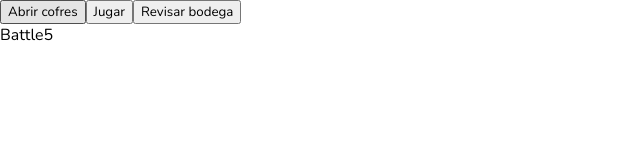
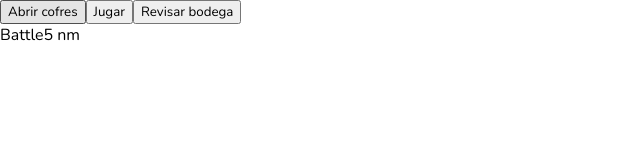
Before and after one commit to farriagadal/fantasylegends, a Next.js app: page / in a window 1280 px wide. Both pictures are taken after a click on the button "Jugar". Shown: the top 160 px of the page, without its empty margins (0-640 px from the left). Built offline with nearby package versions, Linux system fonts and the light colour scheme.

Commit message:
Mensaje de commit auto 3

```diff
--- a/src/components/Battle/index.tsx
+++ b/src/components/Battle/index.tsx
@@ -4,7 +4,7 @@ const Battle = () => {
 
   return (
     <Container>
-      Battle5
+      Battle5 nm
     </Container>
   )
 }
```
